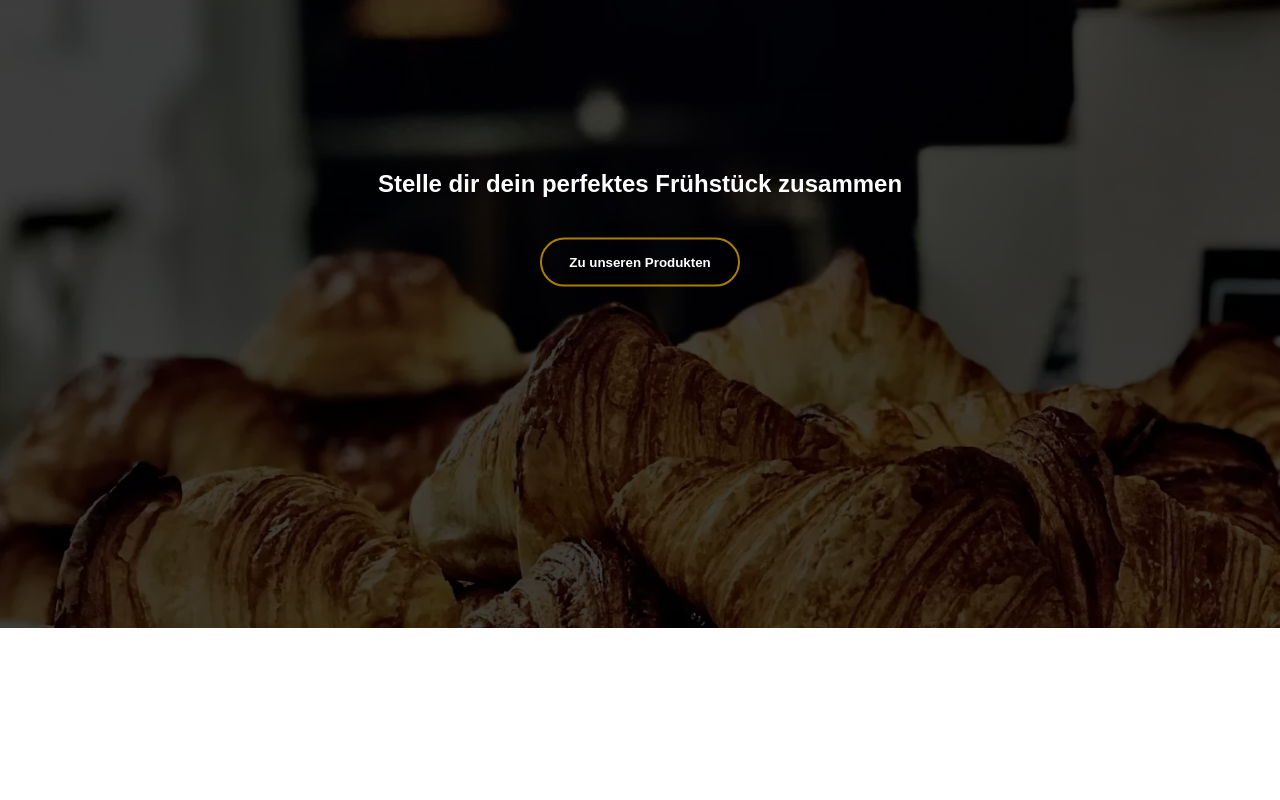
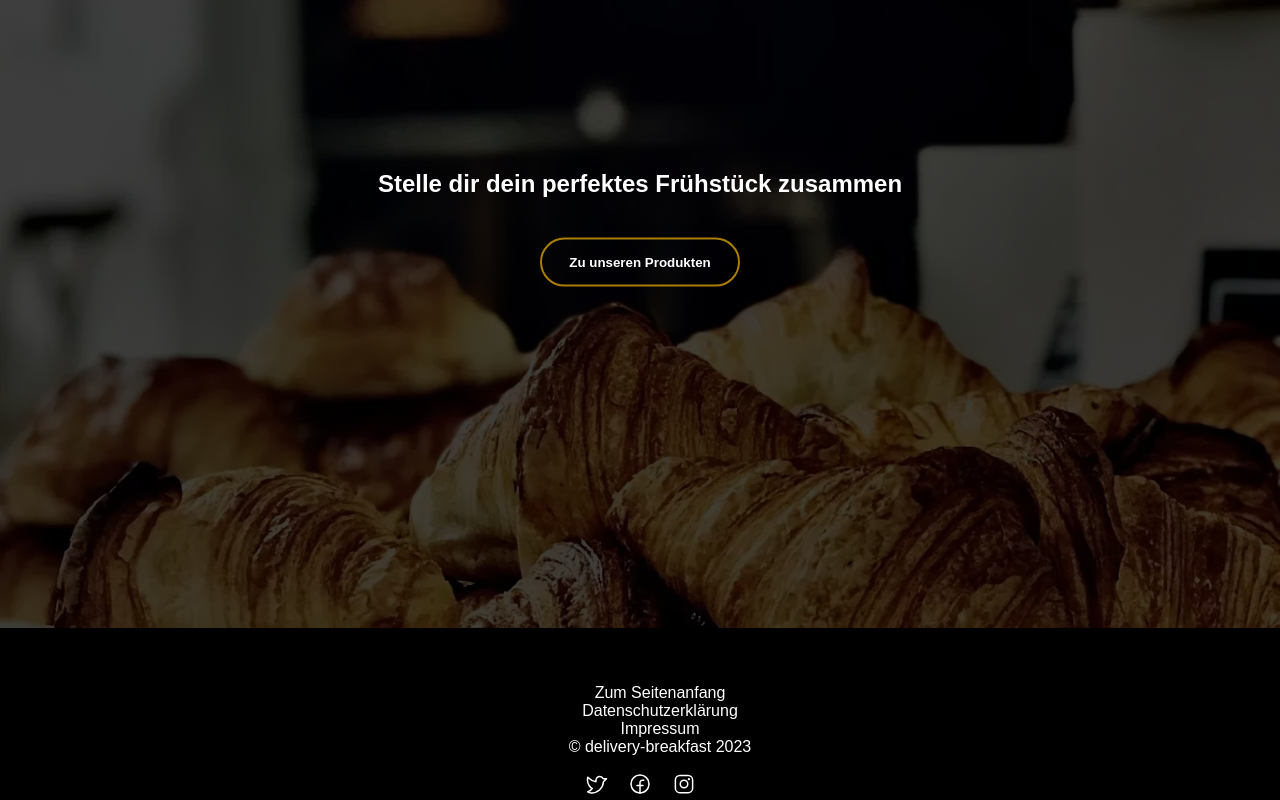
Before and after one commit to 2204Simon/Website-dynamisch, a React (Create React App) app in the folder my-app/: page / in a window 1280 px wide. Shown: the part 302-1102 px from the top of the page. Before the commit the page ends 930 px from the top, so only its background shows below. Built offline with nearby package versions, Linux system fonts and the light colour scheme.

Commit message:
Footer Anpassung

```diff
--- a/my-app/src/App.tsx
+++ b/my-app/src/App.tsx
@@ -8,11 +8,13 @@ import UnsereGeschichte from "./pages/unsereGeschichte/UnsereGeschichte";
 import NoPage from "./pages/NoPage";
 import Bestellung from "./pages/bestellung/Bestellung";
 import "./App.css";
+import Footer from "./pages/Footer";
 
 export default function App(): JSX.Element {
   return (
     <React.StrictMode>
       <BrowserRouter>
+        <div id="top">
           <Routes>
             <Route path="/" element={<Layout />}>
               <Route index element={<Home />} />
@@ -23,6 +25,8 @@ export default function App(): JSX.Element {
               <Route path="*" element={<NoPage />} />
             </Route>
           </Routes>
+          <Footer />
+        </div>
       </BrowserRouter>
     </React.StrictMode>
   );
--- /dev/null
+++ b/my-app/src/pages/Footer.tsx
@@ -0,0 +1,41 @@
+import * as React from "react";
+import { Link } from "react-router-dom";
+import { TwitterLogo, FacebookLogo, InstagramLogo } from "phosphor-react";
+
+function Footer(): JSX.Element {
+  return (
+    <footer className="footer">
+      <div className="container">
+        <div className="footer-links">
+          <ul>
+            <li>
+              <a href="#top">Zum Seitenanfang</a>
+            </li>
+            <li>
+              <Link to="/datenschutz">Datenschutzerklärung</Link>
+            </li>
+            <li>
+              <Link to="/impressum">Impressum</Link>
+            </li>
+            <li>
+              <Link to="/">&copy; delivery-breakfast 2023</Link>
+            </li>
+          </ul>
+        </div>
+        <div className="social-media">
+          <a href="https://twitter.com">
+            <TwitterLogo size={24} />
+          </a>
+          <a href="https://facebook.com">
+            <FacebookLogo size={24} />
+          </a>
+          <a href="https://www.instagram.com/delivery_breakfast_">
+            <InstagramLogo size={24} />
+          </a>
+        </div>
+      </div>
+    </footer>
+  );
+}
+
+export default Footer;
```
Lines whose indentation alone changed are shown as unchanged.
